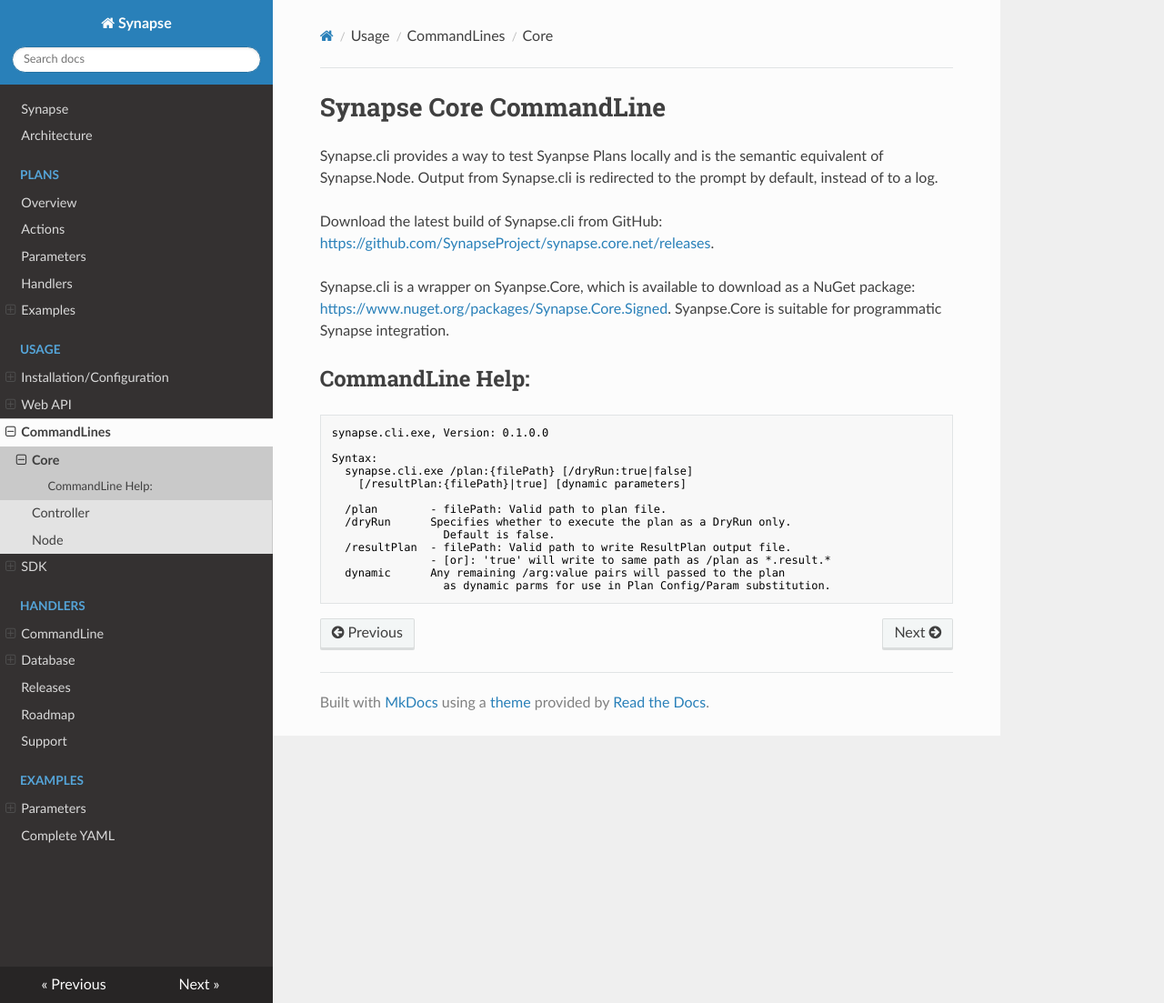
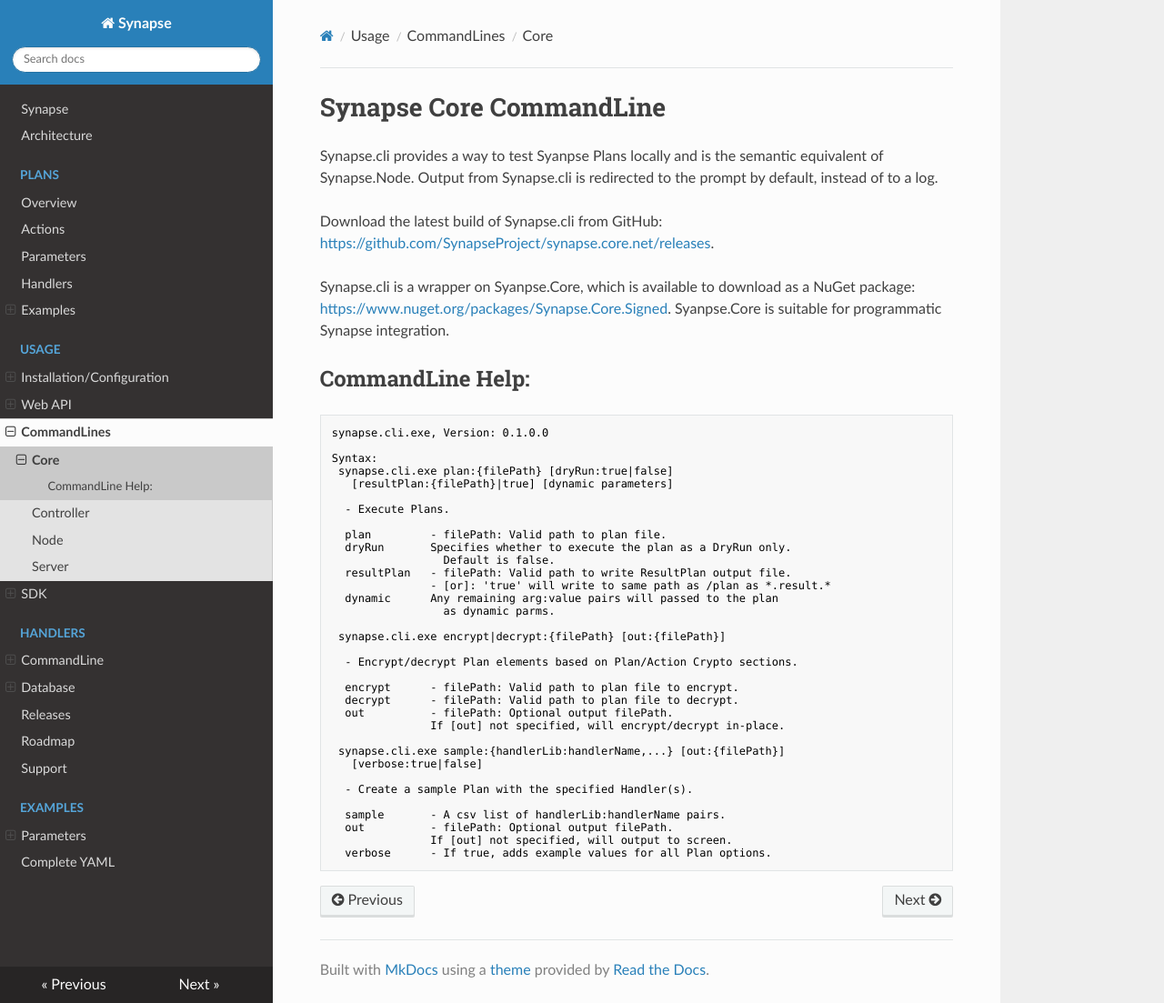
Before and after one commit to SynapseProject/synapse.docs, an MkDocs documentation site: the page built from docs/cli/core.md, in a window 1280 px wide and 1103 px high. Shown: the whole window at 91% size. Built offline with MkDocs 1.6.1, drawn with Linux system fonts in a browser that asks for light colours; nearby versions of some CDN libraries; old or Windows-style settings are respelled for this version of MkDocs.

Commit message:
updates to installation/configuration

````diff
--- a/docs/cli/core.md
+++ b/docs/cli/core.md
@@ -12,14 +12,35 @@ Synapse.cli is a wrapper on Syanpse.Core, which is available to download as a Nu
 synapse.cli.exe, Version: 0.1.0.0
 
 Syntax:
-  synapse.cli.exe /plan:{filePath} [/dryRun:true|false]
-    [/resultPlan:{filePath}|true] [dynamic parameters]
+ synapse.cli.exe plan:{filePath} [dryRun:true|false]
+   [resultPlan:{filePath}|true] [dynamic parameters]
 
-  /plan        - filePath: Valid path to plan file.
-  /dryRun      Specifies whether to execute the plan as a DryRun only.
+  - Execute Plans.
+
+  plan         - filePath: Valid path to plan file.
+  dryRun       Specifies whether to execute the plan as a DryRun only.
                  Default is false.
-  /resultPlan  - filePath: Valid path to write ResultPlan output file.
+  resultPlan   - filePath: Valid path to write ResultPlan output file.
                - [or]: 'true' will write to same path as /plan as *.result.*
-  dynamic      Any remaining /arg:value pairs will passed to the plan
-                 as dynamic parms for use in Plan Config/Param substitution.
+  dynamic      Any remaining arg:value pairs will passed to the plan
+                 as dynamic parms.
+
+ synapse.cli.exe encrypt|decrypt:{filePath} [out:{filePath}]
+
+  - Encrypt/decrypt Plan elements based on Plan/Action Crypto sections.
+
+  encrypt      - filePath: Valid path to plan file to encrypt.
+  decrypt      - filePath: Valid path to plan file to decrypt.
+  out          - filePath: Optional output filePath.
+               If [out] not specified, will encrypt/decrypt in-place.
+
+ synapse.cli.exe sample:{handlerLib:handlerName,...} [out:{filePath}]
+   [verbose:true|false]
+
+  - Create a sample Plan with the specified Handler(s).
+
+  sample       - A csv list of handlerLib:handlerName pairs.
+  out          - filePath: Optional output filePath.
+               If [out] not specified, will output to screen.
+  verbose      - If true, adds example values for all Plan options.
 ```
--- a/mkdocs.yml
+++ b/mkdocs.yml
@@ -23,6 +23,7 @@ pages:
     - Core: cli/core.md
     - Controller: cli/controller.md
     - Node: cli/node.md
+    - Server: cli/server.md
   - SDK:
     - About: sdk/index.md
     - Custom Handlers: sdk/handlers.md
````
Also changed, not shown: docs/cli/server.md (added, +13 -0 lines), docs/run/setup.md (+25 -9 lines), docs/img/synapse.server.cli.png (added).
